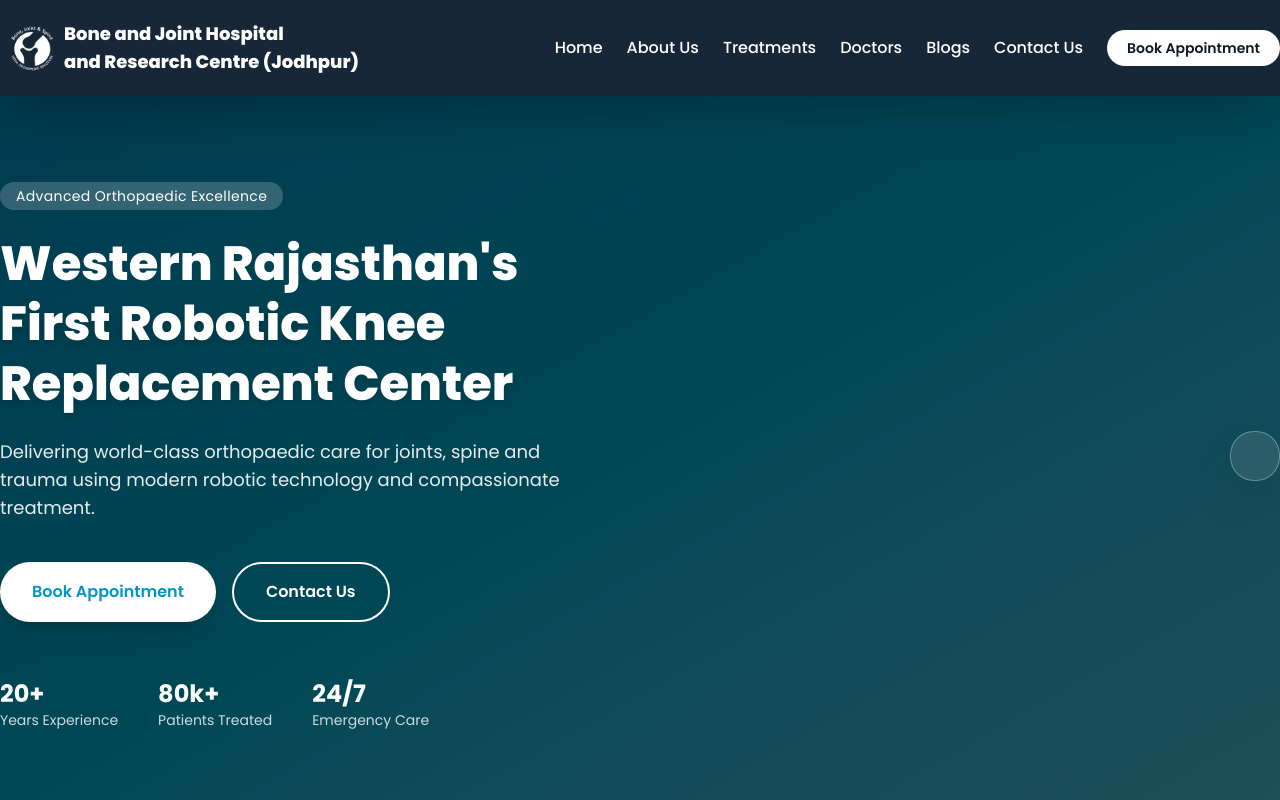
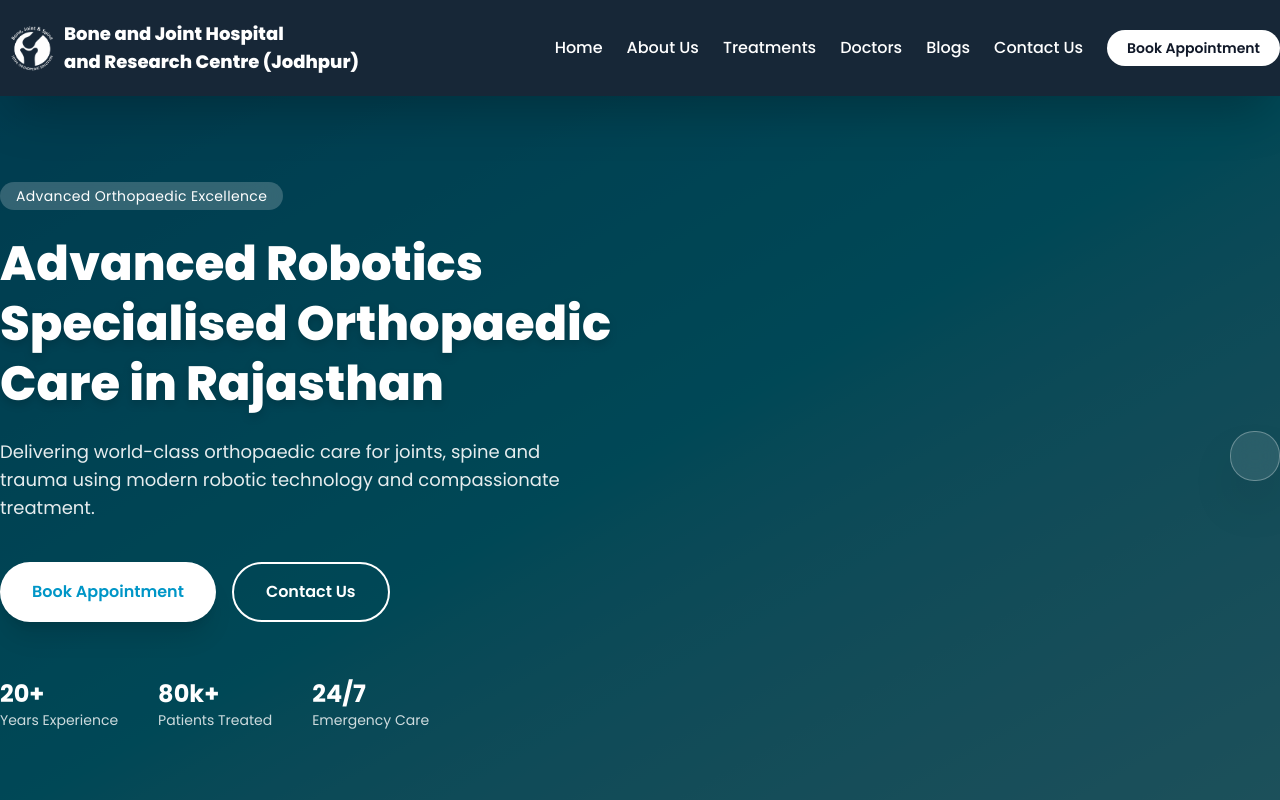
Before and after one commit to devesh00011/bone-and-joint-frontend, a Next.js app: page / in a window 1280 px wide. Shown: the top 800 px of the page. Built offline with nearby package versions, Linux system fonts and the light colour scheme; no server answers.

Commit message:
Update Hero.jsx

```diff
--- a/src/app/home/Hero.jsx
+++ b/src/app/home/Hero.jsx
@@ -43,9 +43,9 @@ export default function Hero() {
                                 </span>
 
                                 <h1 className='text-3xl sm:text-4xl lg:text-5xl font-extrabold leading-tight'>
-                                    Western Rajasthan's <br />
+                                    Advanced Robotics <br />
                                     <span className='text-white drop-shadow-lg'>
-                                        First Robotic Knee Replacement Center
+                                        Specialised Orthopaedic Care in Rajasthan
                                     </span>
                                 </h1>
 
```
